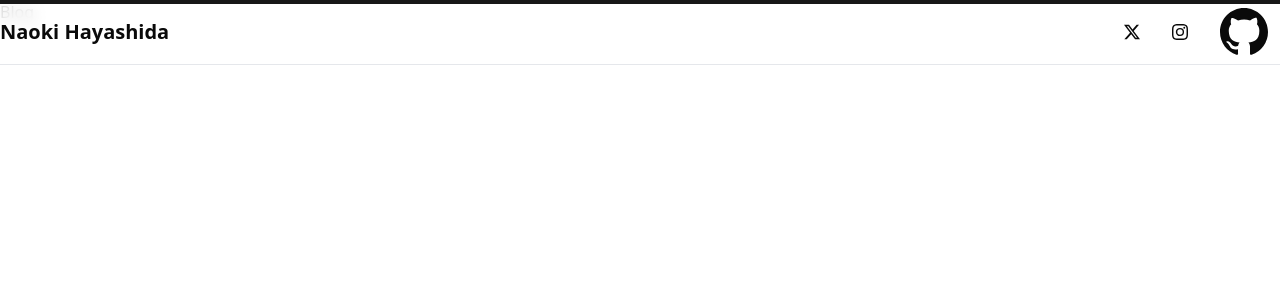
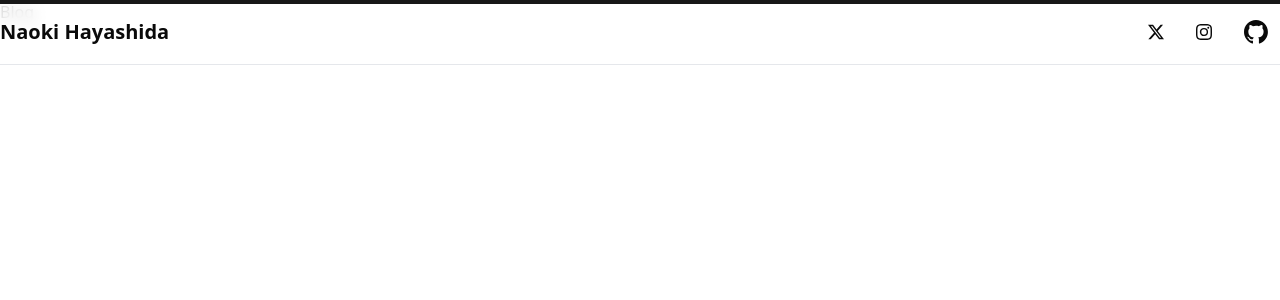
Before and after one commit to nackyAir/nacky_app, a Next.js app in the folder apps/web/: page /blog in a window 1280 px wide. Shown: the top 300 px of the page. Built offline with nearby package versions, Linux system fonts and the light colour scheme.

Commit message:
fix: tailwindクラスの修正。

```diff
--- a/apps/web/config/siteConfig.tsx
+++ b/apps/web/config/siteConfig.tsx
@@ -15,7 +15,7 @@
   },
   {
     value: 'Github',
-    icon: <CustomIcons.Github className="size-12" />,
+    icon: <CustomIcons.Github className="size-6" />,
     url: 'https://github.com/nackyAir',
   },
 ]
--- a/apps/web/features/Home/SocialLinks/components/SocialLink.tsx
+++ b/apps/web/features/Home/SocialLinks/components/SocialLink.tsx
@@ -11,7 +11,7 @@
     <div className="flex flex-row gap-4 justify-center">
       {config.map((item) => (
         <Button key={item.value} variant="outline" size="icon" asChild>
-          <a href={item.url} target="_blank" rel="noopener noreferrer">
+          <a href={item.url} target="_blank" >
             {item.icon}
           </a>
         </Button>
--- a/packages/ui/src/icons/custom.tsx
+++ b/packages/ui/src/icons/custom.tsx
@@ -38,15 +38,19 @@
     </svg>
   ),
   Github: (lucide: LucideProps) => (
-    <svg
-      {...lucide}
-      xmlns="http://www.w3.org/2000/svg"
+   <svg
       width="24"
       height="24"
+      viewBox="0 0 98 98"
+      xmlns="http://www.w3.org/2000/svg"
+      {...lucide}
+    >
+      <path
+      fillRule="evenodd"
+      clipRule="evenodd"
+      d="M48.854 0C21.839 0 0 22 0 49.217c0 21.756 13.993 40.172 33.405 46.69 2.427.49 3.316-1.059 3.316-2.362 0-1.141-.08-5.052-.08-9.127-13.59 2.934-16.42-5.867-16.42-5.867-2.184-5.704-5.42-7.17-5.42-7.17-4.448-3.015.324-3.015.324-3.015 4.934.326 7.523 5.052 7.523 5.052 4.367 7.496 11.404 5.378 14.235 4.074.404-3.178 1.699-5.378 3.074-6.6-10.839-1.141-22.243-5.378-22.243-24.283 0-5.378 1.94-9.778 5.014-13.2-.485-1.222-2.184-6.275.486-13.038 0 0 4.125-1.304 13.426 5.052a46.97 46.97 0 0 1 12.214-1.63c4.125 0 8.33.571 12.213 1.63 9.302-6.356 13.427-5.052 13.427-5.052 2.67 6.763.97 11.816.485 13.038 3.155 3.422 5.015 7.822 5.015 13.2 0 18.905-11.404 23.06-22.324 24.283 1.78 1.548 3.316 4.481 3.316 9.126 0 6.6-.08 11.897-.08 13.526 0 1.304.89 2.853 3.316 2.364 19.412-6.52 33.405-24.935 33.405-46.691C97.707 22 75.788 0 48.854 0z"
       fill="currentColor"
-      viewBox="0 0 16 16"
-    >
-      <path d="M8 0C3.58 0 0 3.58 0 8c0 3.54 2.29 6.53 5.47 7.59.4.07.55-.17.55-.38 0-.19-.01-.82-.01-1.49-2.01.37-2.53-.49-2.69-.94-.09-.23-.48-.94-.82-1.13-.28-.15-.68-.52-.01-.53.63-.01 1.08.58 1.23.82.72 1.21 1.87.87 2.33.66.07-.52.28-.87.51-1.07-1.78-.2-3.64-.89-3.64-3.95 0-.87.31-1.59.82-2.15-.08-.2-.36-1.02.08-2.12 0 0 .67-.21 2.2.82.64-.18 1.32-.27 2-.27s1.36.09 2 .27c1.53-1.04 2.2-.82 2.2-.82.44 1.1.16 1.92.08 2.12.51.56.82 1.27.82 2.15 0 3.07-1.87 3.75-3.65 3.95.29.25.54.73.54 1.48 0 1.07-.01 1.93-.01 2.2 0 .21.15.46.55.38A8.01 8.01 0 0 0 16 8c0-4.42-3.58-8-8-8" />
-    </svg>
+    />
+   </svg>
   ),
 }
```
